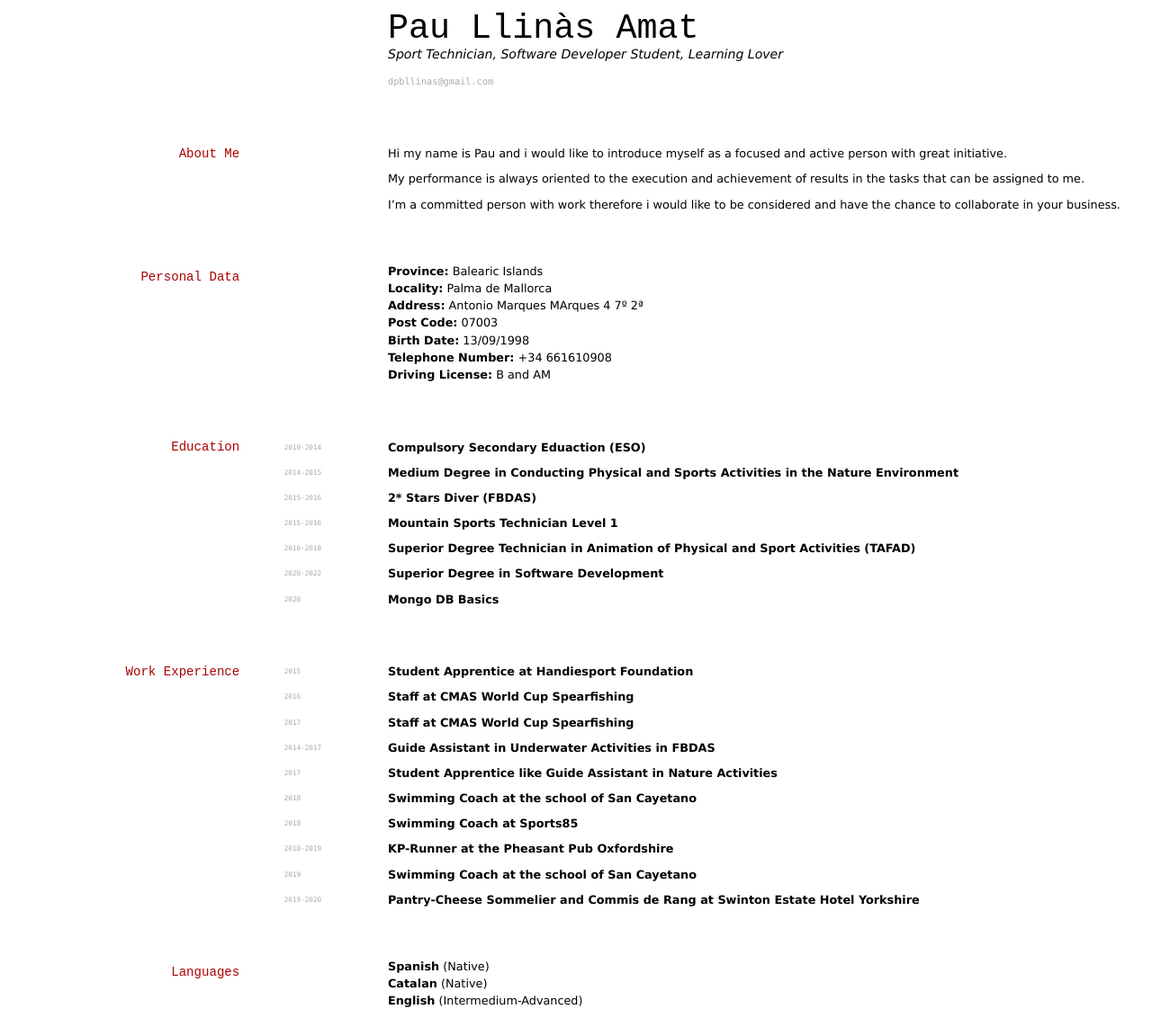
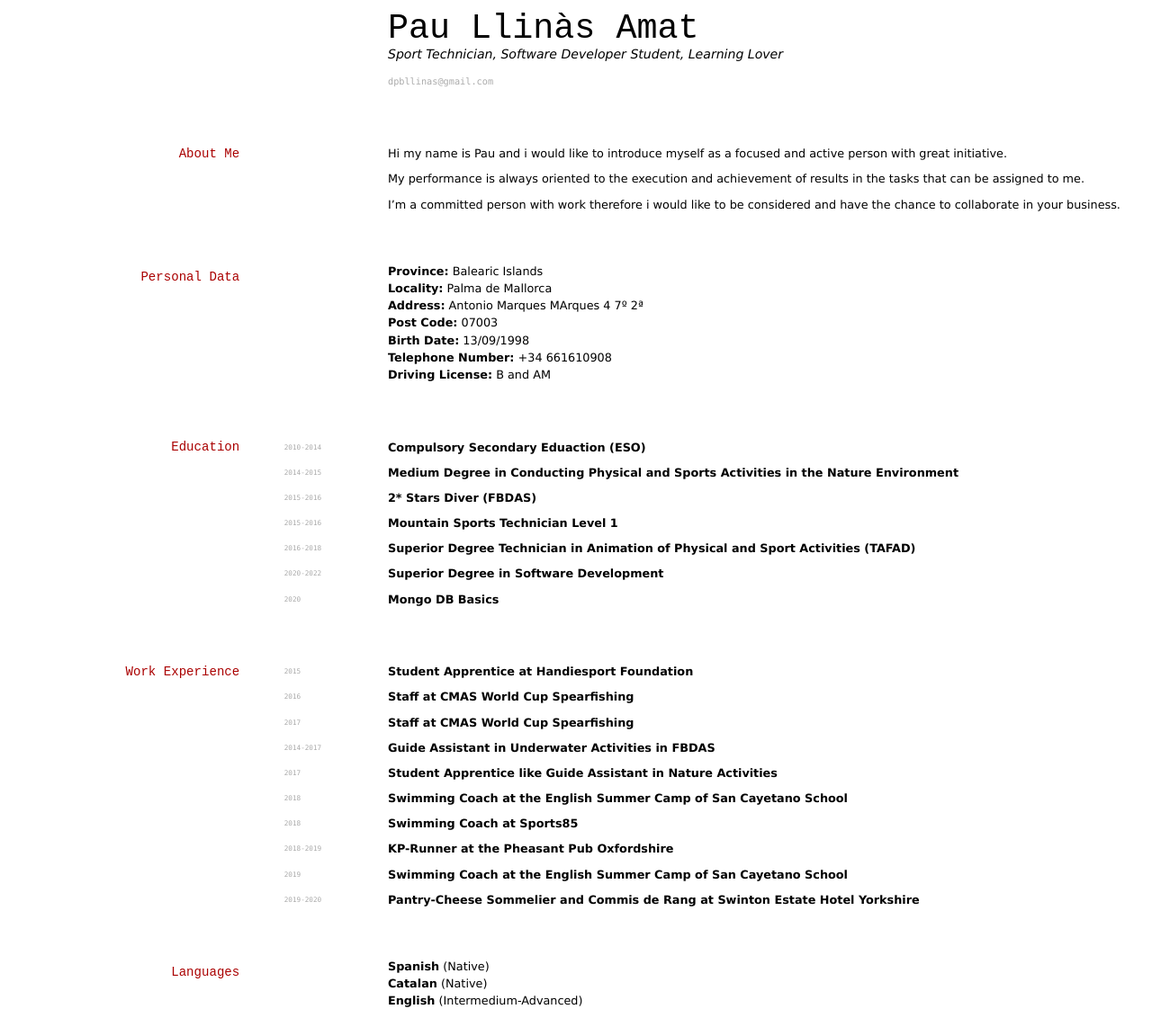
Before and after one commit to pau13-loop/CV, a Jekyll site: the page built from index.md, in a window 1280 px wide. Shown: the whole page at 90% size. Built offline with Jekyll 4.4.1, drawn with Linux system fonts in a browser that asks for light colours.

Commit message:
Update of San Cayetano Experience Work
 Updated to be more specific, added 'English Summer Camp'

```diff
--- a/index.md
+++ b/index.md
@@ -70,7 +70,7 @@ __Guide Assistant in Underwater Activities in FBDAS__
 __Student Apprentice like Guide Assistant in Nature Activities__
 
 `2018`
-__Swimming Coach at the school of San Cayetano__
+__Swimming Coach at the English Summer Camp of San Cayetano School__
 
 `2018`
 __Swimming Coach at Sports85__
@@ -79,7 +79,7 @@ __Swimming Coach at Sports85__
 __KP-Runner at the Pheasant Pub Oxfordshire__
 
 `2019`
-__Swimming Coach at the school of San Cayetano__
+__Swimming Coach at the English Summer Camp of San Cayetano School__
 
 `2019-2020`
 __Pantry-Cheese Sommelier and Commis de Rang at Swinton Estate Hotel Yorkshire__
```
